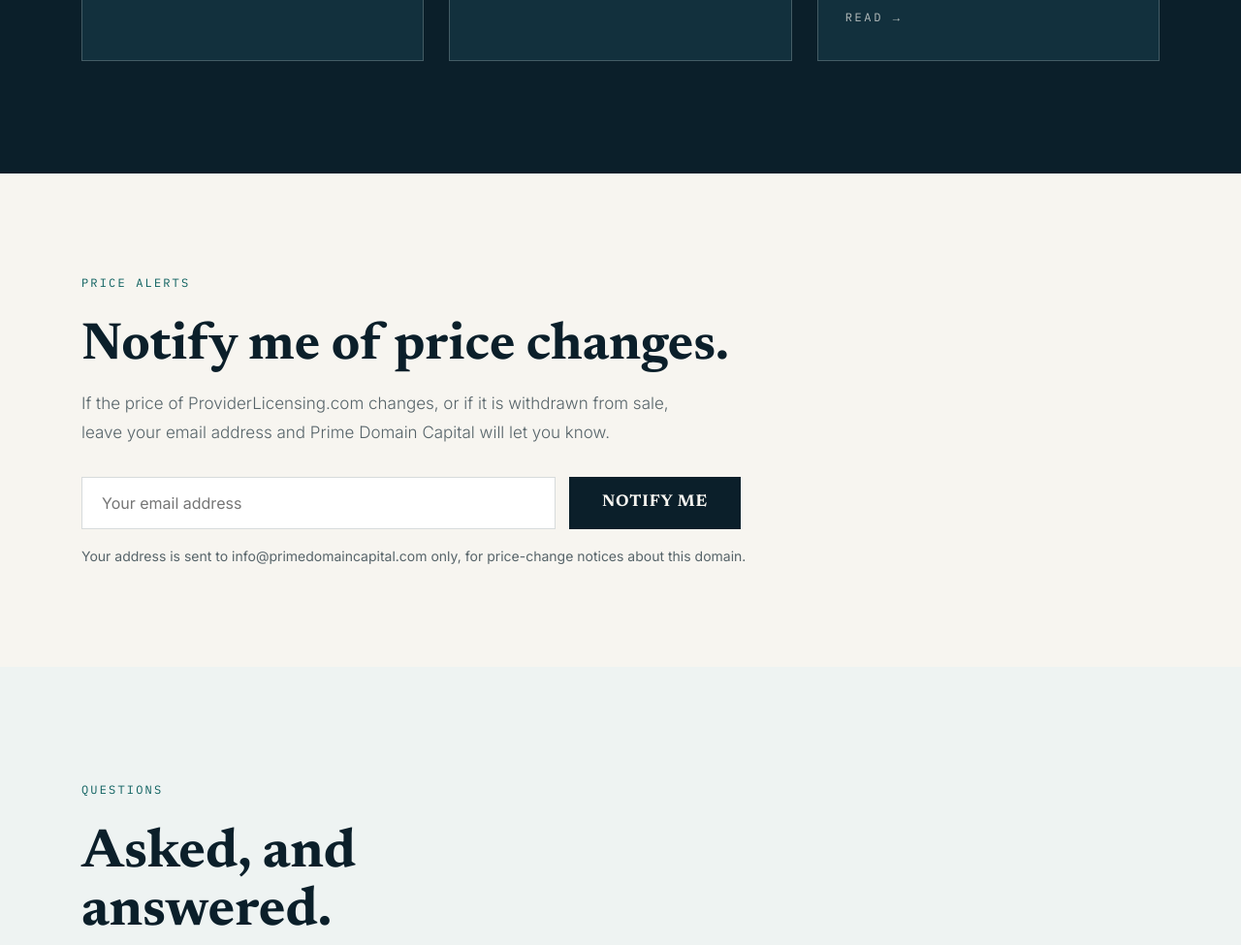
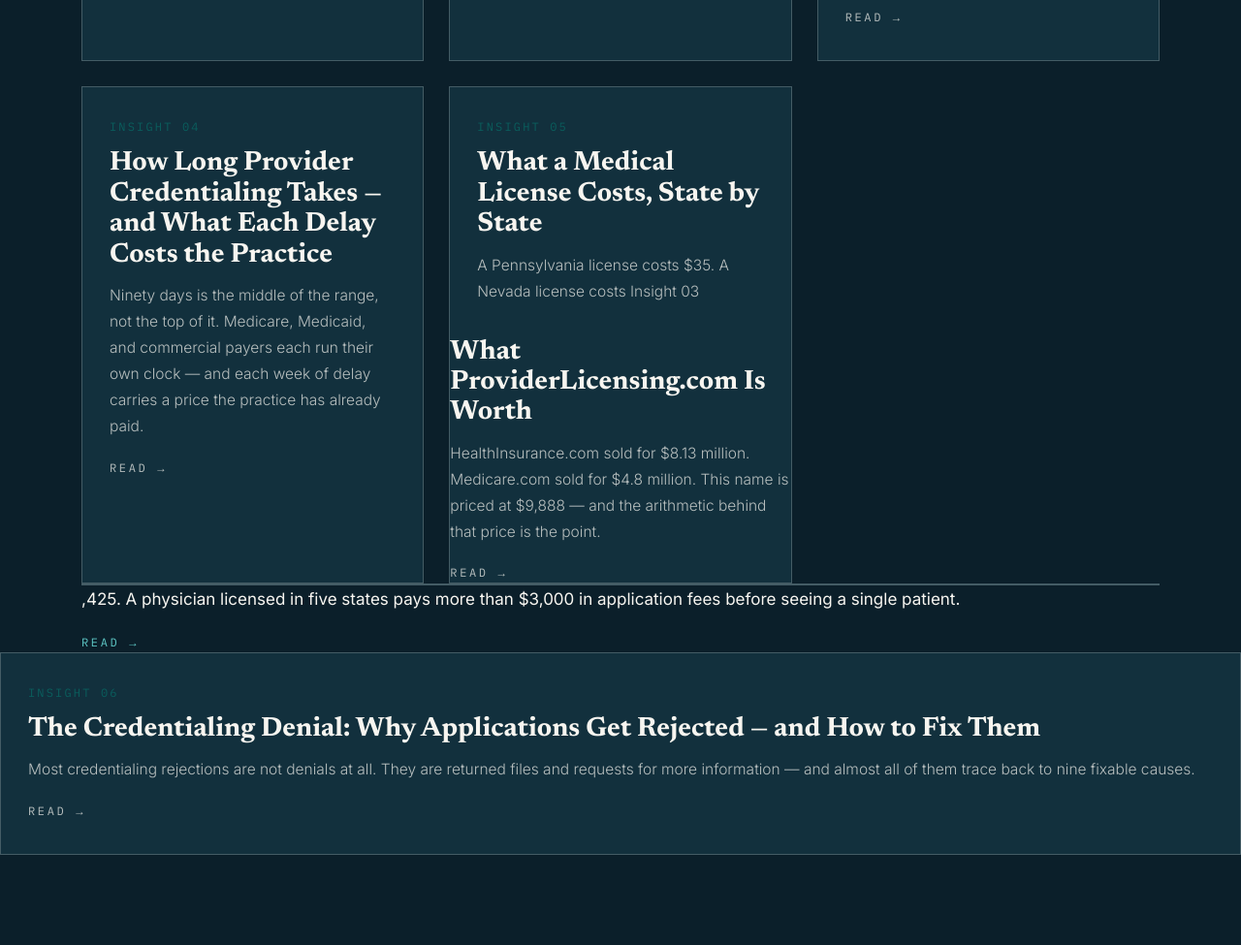
Before and after one commit to primedomaincapital/providerlicensing, a plain HTML site: page index.html in a window 1280 px wide. Shown: the part 5950-6925 px from the top of the page at 97% size. Drawn offline with Linux system fonts and the light colour scheme.

Commit message:
Add insights 4-6 cards to homepage

```diff
--- a/index.html
+++ b/index.html
@@ -397,7 +397,14 @@
           <p>HealthInsurance.com sold for $8.13 million. Medicare.com sold for $4.8 million. This name is priced at $9,888 — and the arithmetic behind that price is the point.</p>
           <p class="read">Read &rarr;</p>
         </div>
-      </a>
+
+      </a><a class="card" href="insights/article4.html"><div class="tx"><div class="zone">Insight 04</div><h3>How Long Provider Credentialing Takes — and What Each Delay Costs the Practice</h3><p>Ninety days is the middle of the range, not the top of it. Medicare, Medicaid, and commercial payers each run their own clock — and each week of delay carries a price the practice has already paid.</p><p class="read">Read &rarr;</p></div></a><a class="card" href="insights/article5.html"><div class="tx"><div class="zone">Insight 05</div><h3>What a Medical License Costs, State by State</h3><p>A Pennsylvania license costs $35. A Nevada license costs Insight 03</div>
+          <h3>What ProviderLicensing.com Is Worth</h3>
+          <p>HealthInsurance.com sold for $8.13 million. Medicare.com sold for $4.8 million. This name is priced at $9,888 — and the arithmetic behind that price is the point.</p>
+          <p class="read">Read &rarr;</p>
+        </div>
+
+      </a>,425. A physician licensed in five states pays more than $3,000 in application fees before seeing a single patient.</p><p class="read">Read &rarr;</p></div></a><a class="card" href="insights/article6.html"><div class="tx"><div class="zone">Insight 06</div><h3>The Credentialing Denial: Why Applications Get Rejected — and How to Fix Them</h3><p>Most credentialing rejections are not denials at all. They are returned files and requests for more information — and almost all of them trace back to nine fixable causes.</p><p class="read">Read &rarr;</p></div></a>
     </div>
   </div>
 </section>
```
